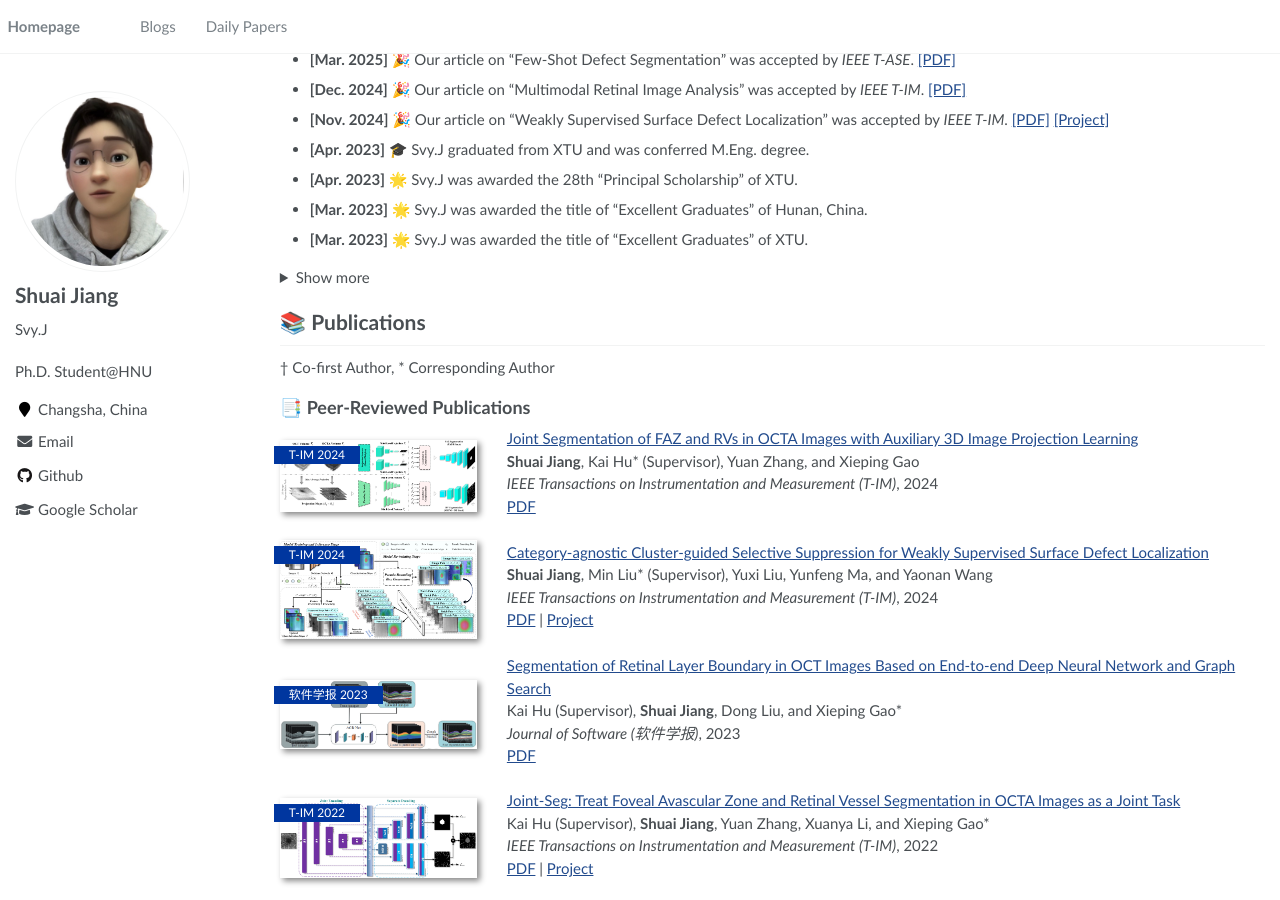
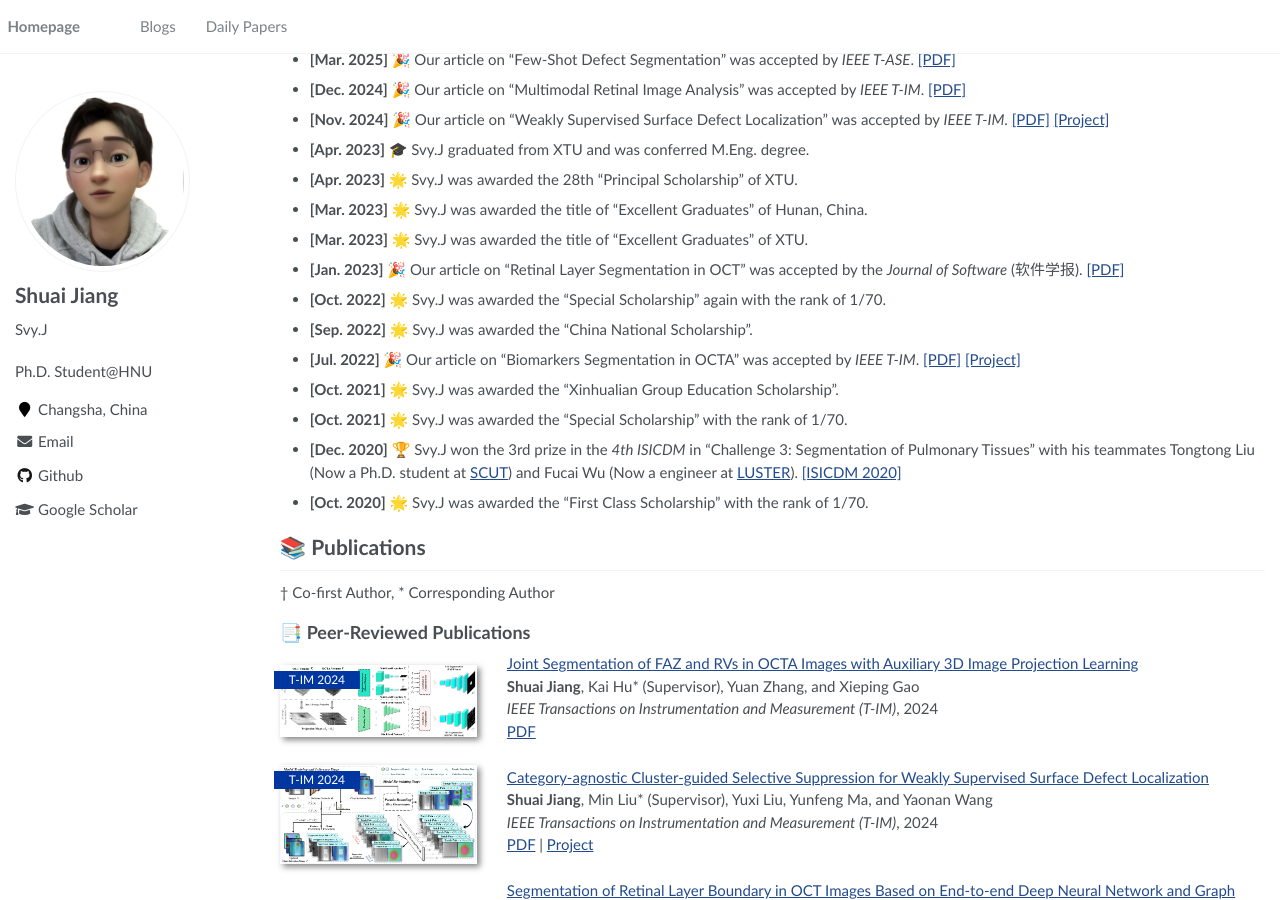
Before and after one commit to SvyJ/svyj.github.io, a Jekyll site: the page built from _pages/index.md, in a window 1280 px wide and 900 px high, scrolled down 851 px. Built offline with Jekyll 4.4.1, drawn with Linux system fonts in a browser that asks for light colours.

Commit message:
Update index.md

```diff
--- a/_pages/index.md
+++ b/_pages/index.md
@@ -67,9 +67,6 @@ author_profile: true
 
 - **[Mar. 2023]** 🌟 Svy.J was awarded the title of "Excellent Graduates" of XTU.
 
-<details>
-  <summary>Show more</summary>
-
 - **[Jan. 2023]** 🎉 Our article on "Retinal Layer Segmentation in OCT" was accepted by the _Journal of Software_ (软件学报). [[PDF]](https://www.jos.org.cn/jos/article/abstract/6895)
 
 - **[Oct. 2022]** 🌟 Svy.J was awarded the "Special Scholarship" again with the rank of 1/70.
@@ -85,8 +82,6 @@ author_profile: true
 - **[Dec. 2020]** 🏆 Svy.J won the 3rd prize in the _4th ISICDM_ in "Challenge 3: Segmentation of Pulmonary Tissues" with his teammates Tongtong Liu (Now a Ph.D. student at [SCUT](https://www.scut.edu.cn/)) and Fucai Wu (Now a engineer at [LUSTER](https://www.lusterinc.com/)). [[ISICDM 2020]](https://isicdm2020.imagecomputing.org/cn/Challenges.html)
 
 - **[Oct. 2020]** 🌟 Svy.J was awarded the "First Class Scholarship" with the rank of 1/70.
-
-</details>
 
 # 📚 Publications
 † Co-first Author, * Corresponding Author
```
